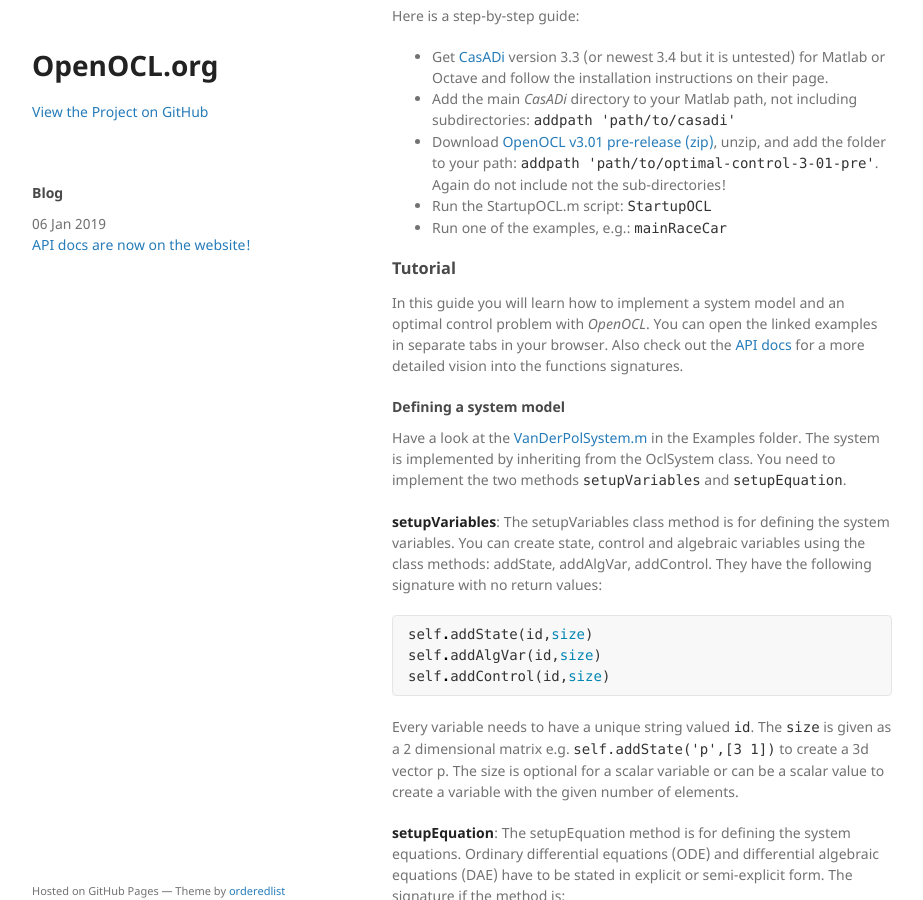
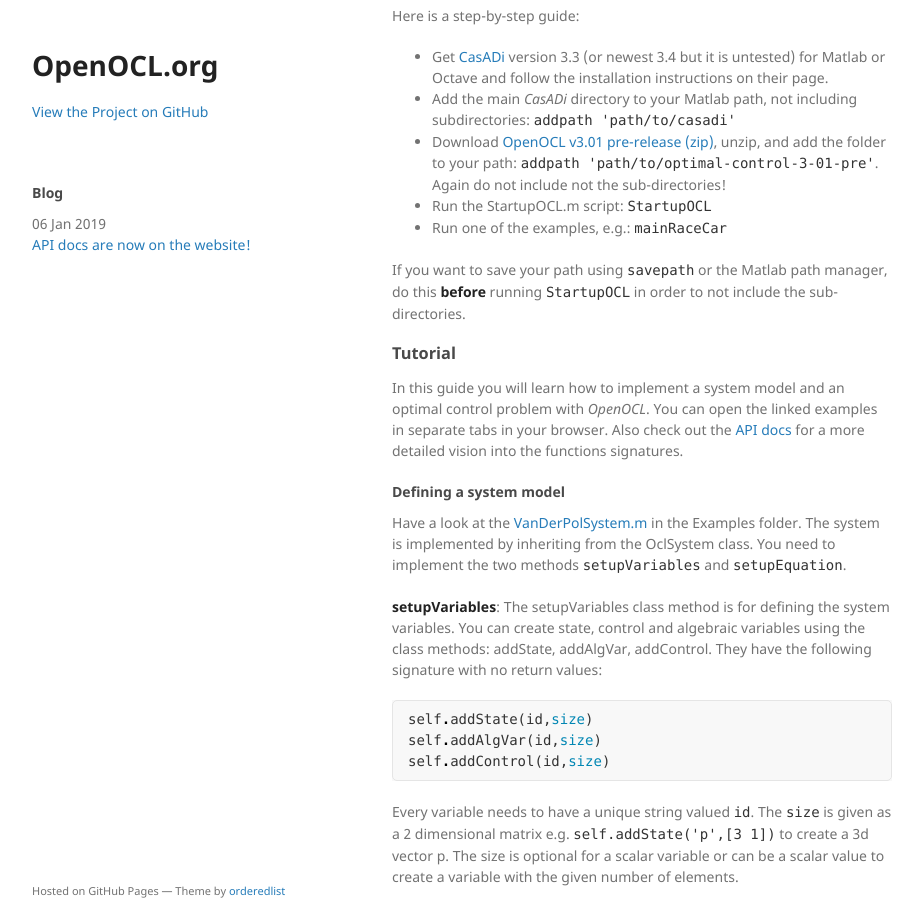
Before and after one commit to OpenOCL/openocl.github.io, a Jekyll site: the page built from get-started.md, in a window 1280 px wide and 900 px high, scrolled down 544 px. Shown: the whole window, without its empty margins (178-1101 px from the left). Built offline with Jekyll 4.4.1, drawn with Linux system fonts in a browser that asks for light colours; our own code applies the rules of GitHub Pages for plain Markdown files.

Commit message:
Update get-started.md

```diff
--- a/get-started.md
+++ b/get-started.md
@@ -21,6 +21,8 @@
 * Download [OpenOCL v3.01 pre-release (zip)](https://github.com/JonasKoenemann/optimal-control/archive/v3-01-pre.zip), unzip, and add the folder to your path: `addpath 'path/to/optimal-control-3-01-pre'`. Again do not include not the sub-directories!
 * Run the StartupOCL.m script: `StartupOCL`
 * Run one of the examples, e.g.: `mainRaceCar`
+
+If you want to save your path using `savepath` or the Matlab path manager, do this **before** running `StartupOCL` in order to not include the sub-directories.
 
 ### Tutorial
 
```
